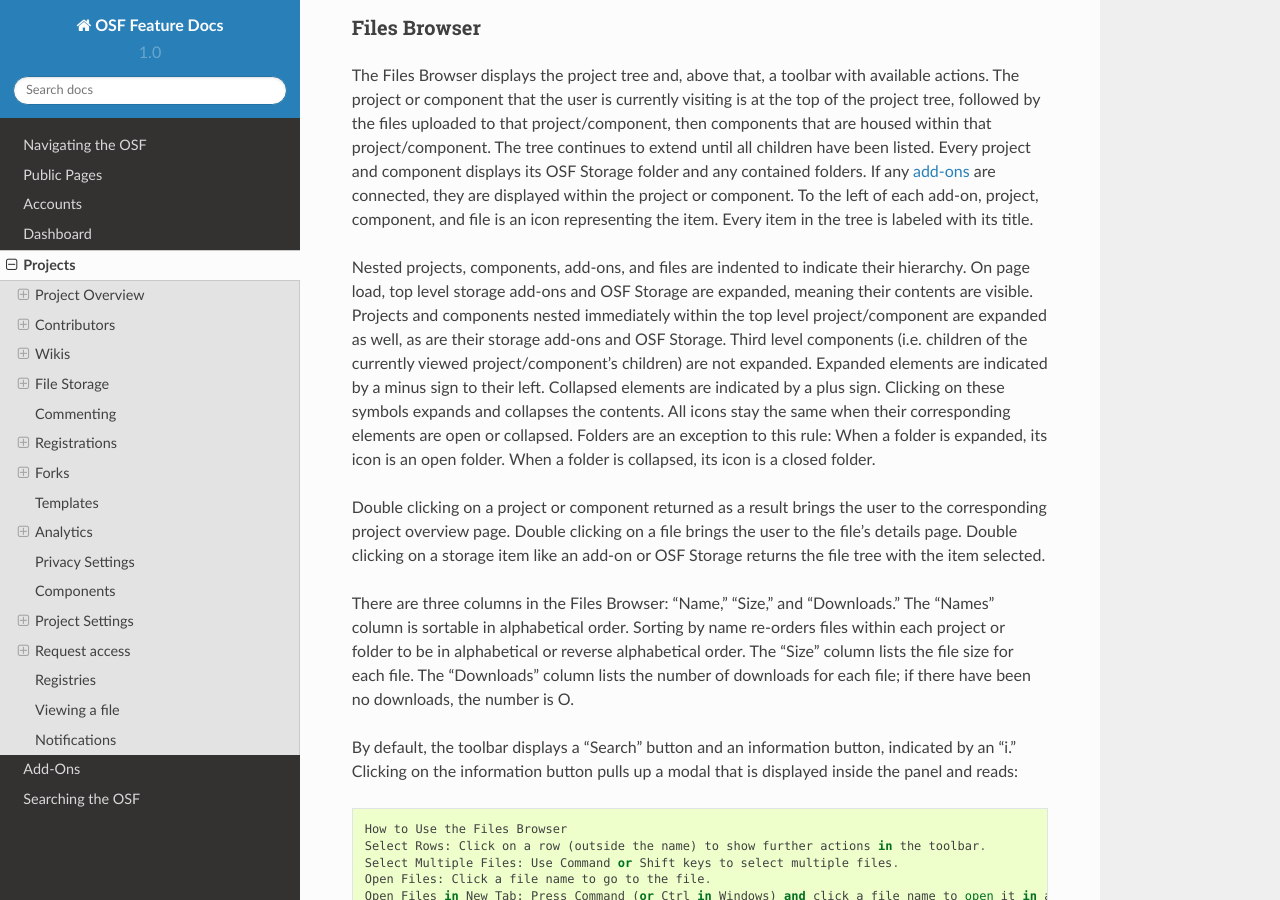
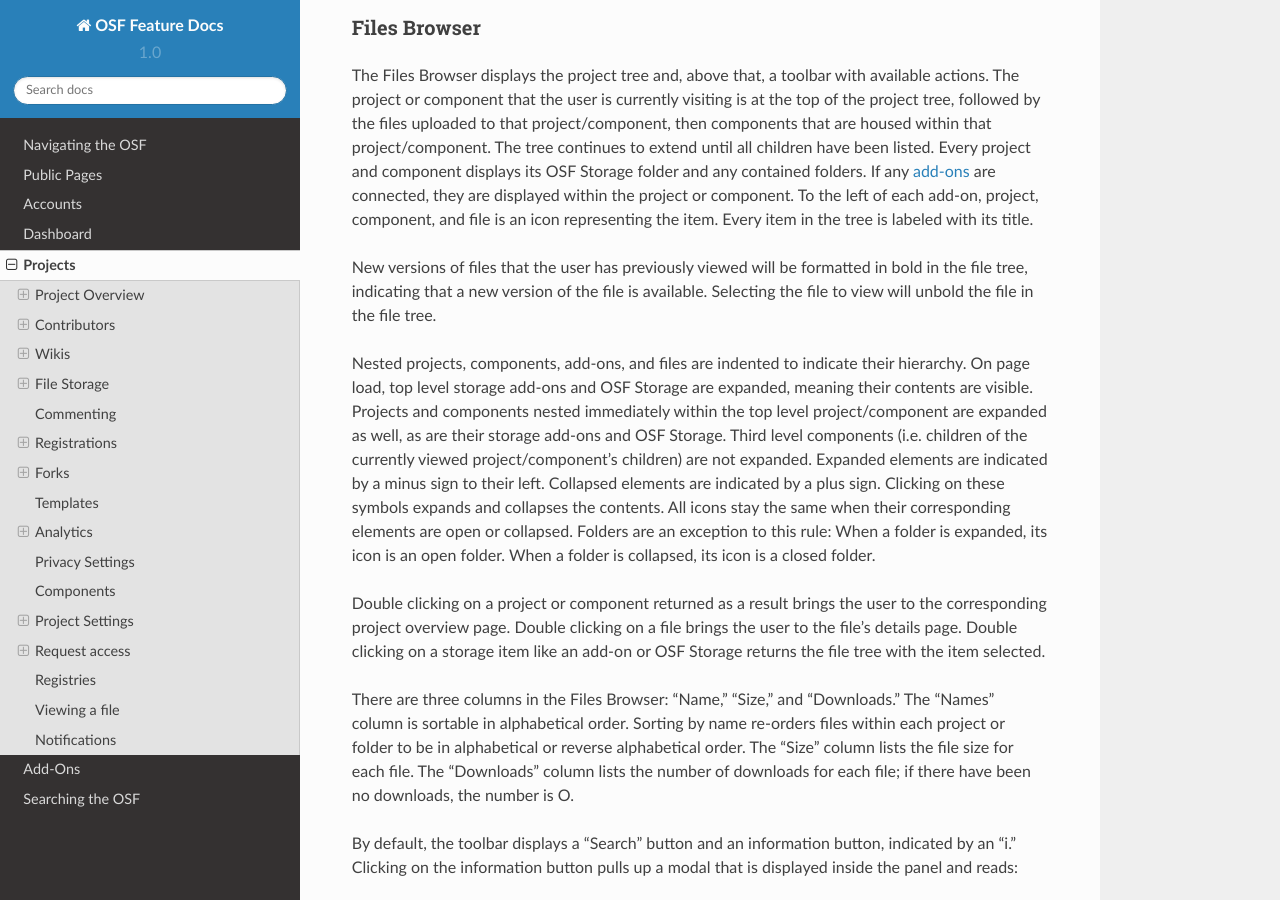
Before and after one commit to CenterForOpenScience/OSFDocs, a Sphinx documentation site: the page built from docs/projects/projects_index.rst, in a window 1280 px wide and 900 px high, scrolled down 34812 px. Built offline with Sphinx 7.4.7 and the Read the Docs theme 2.0.0, drawn with Linux system fonts in a browser that asks for light colours.

Commit message:
unseen file versions

```diff
--- a/docs/projects/include/storage.rst
+++ b/docs/projects/include/storage.rst
@@ -19,6 +19,9 @@
 and any contained folders. If any :ref:`add-ons <add-ons>` are connected, they are displayed within the project
 or component. To the left of each add-on, project, component, and file is an icon representing the item. Every item in the
 tree is labeled with its title.
+
+New versions of files that the user has previously viewed will be formatted in bold in the file tree, indicating that a new version of the file is available. Selecting the file to view will unbold the file in the file tree.
+
 
 Nested projects, components, add-ons, and files are indented to indicate their hierarchy.
 On page load, top level storage add-ons and OSF Storage are expanded, meaning their contents are visible.
```
